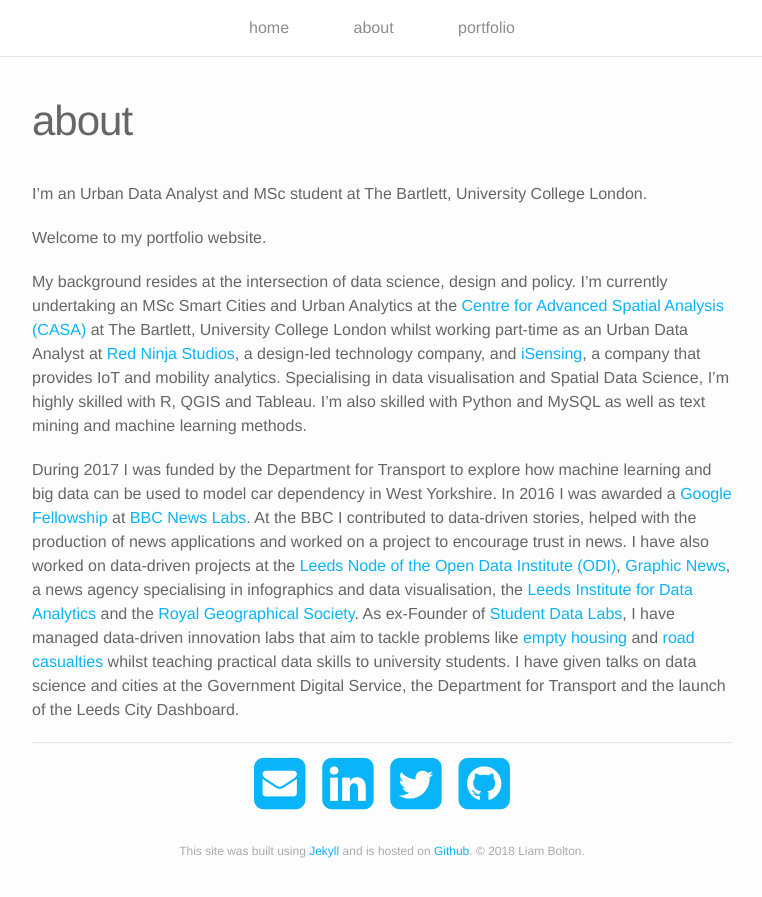
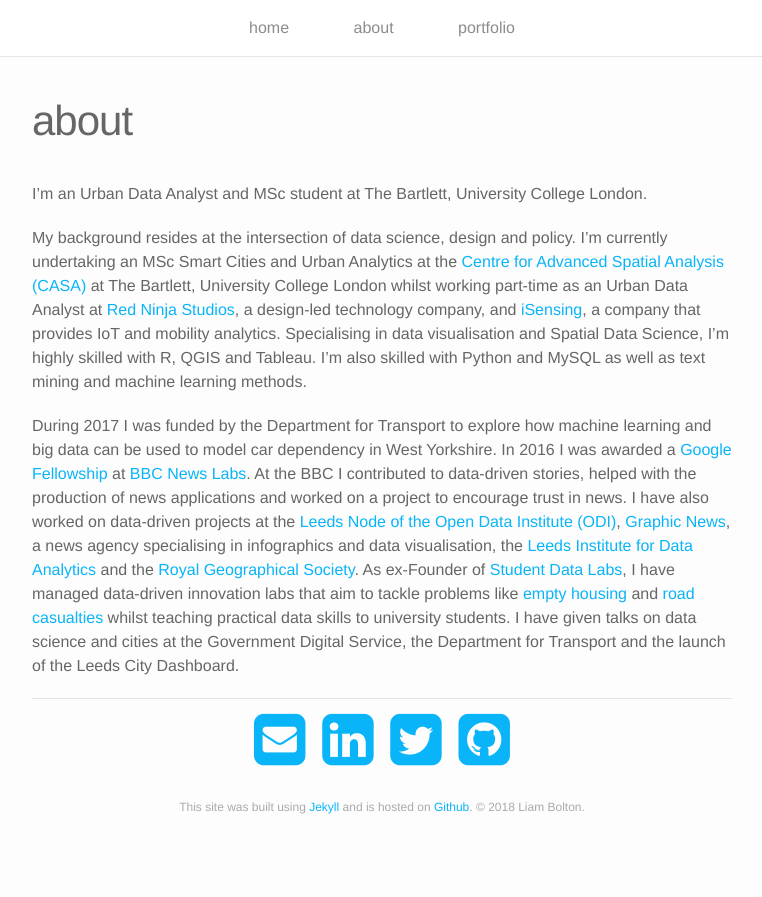
Before and after one commit to lbuk/portfolio-website, a Jekyll site: the page built from about.md, in a window 1280 px wide and 968 px high. Shown: the top 897 px of the window, without its empty margins (258-1020 px from the left). Built offline with Jekyll 4.4.1, drawn with Linux system fonts in a browser that asks for light colours; nearby versions of some CDN libraries.

Commit message:
Update about.md

```diff
--- a/about.md
+++ b/about.md
@@ -5,8 +5,6 @@
 ---
 
 I'm an Urban Data Analyst and MSc student at The Bartlett, University College London.
-
-Welcome to my portfolio website.
 
 My background resides at the intersection of data science, design and policy. I'm currently undertaking an MSc Smart Cities and Urban Analytics at the <a href="https://www.ucl.ac.uk/bartlett/casa/">Centre for Advanced Spatial Analysis (CASA)</a> at The Bartlett, University College London whilst working part-time as an Urban Data Analyst at <a href="http://www.redninja.co.uk/">Red Ninja Studios</a>, a design-led technology company, and <a href="http://isensing.co.uk/">iSensing</a>, a company that provides IoT and mobility analytics. Specialising in data visualisation and Spatial Data Science, I'm highly skilled with R, QGIS and Tableau. I'm also skilled with Python and MySQL as well as text mining and machine learning methods.
 
```
